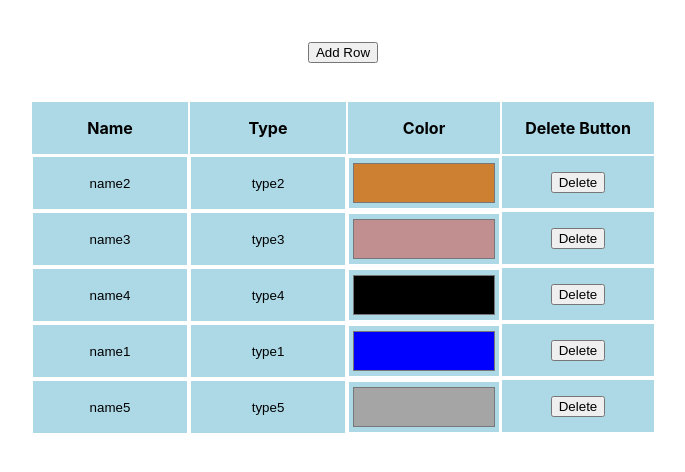
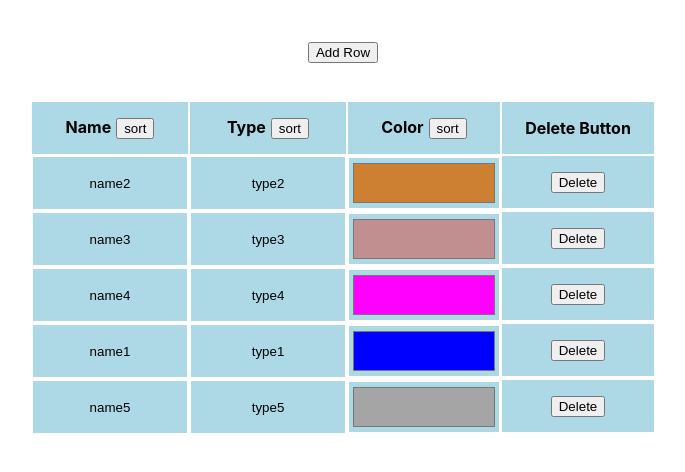
Before and after one commit to Delendik/localstorage-table, a React (Create React App) app: page / in a window 1280 px wide. Shown: the top 472 px of the page, without its empty margins (297-982 px from the left). Built offline with nearby package versions, Linux system fonts and the light colour scheme.

Commit message:
add/delete row

```diff
--- a/src/blocks/NewRow.css
+++ b/src/blocks/NewRow.css
@@ -25,3 +25,14 @@
     width: 70px;
   }
 }
+
+.custom-pointers .react-colorful__saturation-pointer {
+  width: 6px;
+  height: 6px;
+  border-radius: 3px;
+}
+.custom-pointers .react-colorful__hue-pointer,
+.custom-pointers .react-colorful__alpha-pointer {
+  width: 6px;
+  border-radius: 3px;
+}
--- a/src/blocks/Table.css
+++ b/src/blocks/Table.css
@@ -6,6 +6,10 @@ th{
   width:150px;
   height:50px;
   background-color:lightblue;
+}
+
+.table__sort-button{
+  margin-left: 5px;
 }
 
 @media (max-width:650px) {
--- a/src/components/AddRow.jsx
+++ b/src/components/AddRow.jsx
@@ -11,14 +11,13 @@ function AddRow() {
     var random;
     do {
         random = Math.floor(Math.random() * 1000);
-        console.log(arr.includes(random))
     } while (arr.includes(random.toString()))
     return random;
   }
   function handleClick() {
     setShow(!show);
     if(show){
-      let id = findID(Object.keys(localStorage))
+      let id = findID(Object.keys(localStorage));
       let row = {};
       row.id = id;
       row.name = currentName;
--- a/src/components/NewRow.jsx
+++ b/src/components/NewRow.jsx
@@ -2,9 +2,26 @@ import '../blocks/NewRow.css';
 import { useState } from 'react';
 
 function NewRow({id, name, type, color}) {
+  let newColor = "";
+  function rgbToHex (r, g, b){
+    r = r.toString(16);
+    g = g.toString(16);
+    b = b.toString(16);
+    if (r.length === 1) r = '0' + r;
+    if (g.length === 1) g = '0' + g;
+    if (b.length === 1) b = '0' + b;
+    return "#"+(r + g + b).toUpperCase();
+  }
+
+  if(color[0]!=="#"){
+    newColor = rgbToHex (255, 0, 255);
+  }else{
+    newColor = color;
+  }
+
   const [currentName, setCurrentName] = useState(name);
   const [currentType, setCurrentType] = useState(type);
-  const [currentColor, setCurrentColor] = useState(color);
+  const [currentColor, setCurrentColor] = useState(newColor);
 
   function changeName(e) {
     setCurrentName(e.target.value);
--- a/src/components/Table.jsx
+++ b/src/components/Table.jsx
@@ -1,45 +1,55 @@
-import { useState, useEffect } from 'react';
 import '../blocks/Table.css';
 import NewRow from './NewRow';
+import { useState } from 'react';
 
-function Table({active, currentPage, openRow}) {
-  // const [data, setData] = useState([]);
-  // const [field, setField] = useState('')
-  // const [toggleSort, setToggleSort] = useState(true);
-
-  // function sortByField(field) {
-  //   if(toggleSort){
-  //     return (a, b) => a[field] > b[field] ? 1 : -1;
-  //   }
-  //   return (a, b) => a[field] > b[field] ? -1 : 1;
-  // };
+function Table() {
+  const [field, setField] = useState('')
+  const [toggleSort, setToggleSort] = useState(true);
 
   var data = [];
-  // useEffect(()=>{
-  //   for(let i=0; i<localStorage.length; i++) {
-  //     let key = localStorage.key(i);
-  //     data.push(JSON.parse(localStorage.getItem(key)));
-  //   }
-  // }, [])
-  // console.log(data)
   for(let i=0; i<localStorage.length; i++) {
     let key = localStorage.key(i);
     data.push(JSON.parse(localStorage.getItem(key)));
   }
 
+  const handleClickName = () => {
+    setField('name');
+    setToggleSort(!toggleSort)
+  };
+
+  const handleClickType = () => {
+    setField('type');
+    setToggleSort(!toggleSort)
+  };
+
+  const handleClickColor = () => {
+    setField('color');
+    setToggleSort(!toggleSort)
+  };
+
+  function sortByField(field) {
+    if(toggleSort){
+      return (a, b) => a[field] > b[field] ? 1 : -1;
+    }
+    return (a, b) => a[field] > b[field] ? -1 : 1;
+  };
+
+  data.sort(sortByField(field));
+  let dataForDisplay=data.reverse();
+
   return(
     <table className="table">
       <thead>
         <tr>
-          <th>Name</th>
-          <th>Type</th>
-          <th>Color</th>
+          <th>Name<button className="table__sort-button" onClick={handleClickName}>sort</button></th>
+          <th>Type<button className="table__sort-button" onClick={handleClickType}>sort</button></th>
+          <th>Color<button className="table__sort-button" onClick={handleClickColor}>sort</button></th>
           <th>Delete Button</th>
         </tr>
       </thead>
       <tbody>
         {
-          data.map(data=><NewRow key={`${data.id}`} {...data} />)
+          dataForDisplay.map(data=><NewRow key={`${data.id}`} {...data} />)
         }
       </tbody>
     </table>
--- a/src/data/data.js
+++ b/src/data/data.js
@@ -21,7 +21,7 @@ const data = [
     id: "4",
     name: "name4",
     type: "type4",
-    color: "rgb(255, 0, 255);",
+    color: "rgb(255, 0, 255)",
   },
   {
     id: "5",
```
Also changed, not shown: package.json (+8 -1 lines), 2 other files (tests, documents, lock files or other folders).
